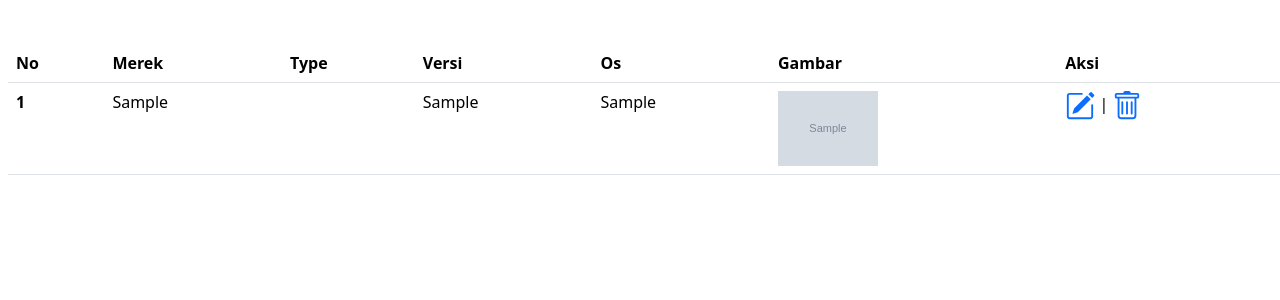
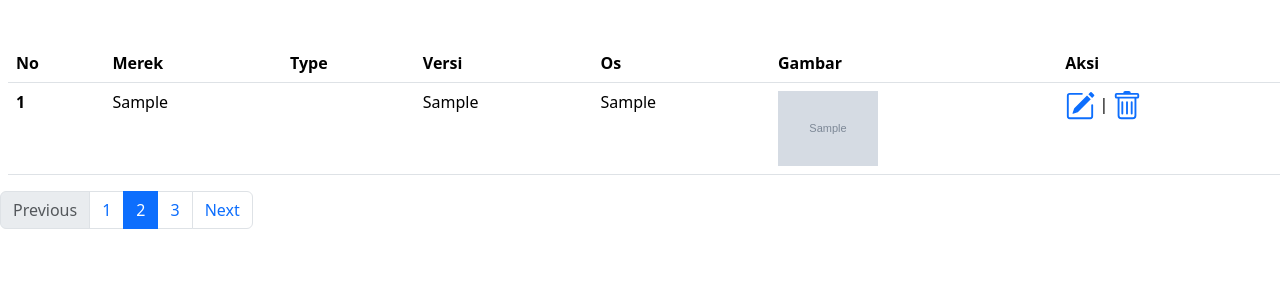
Before and after one commit to leonza26/Project_web, a PHP site: page / in a window 1280 px wide. Shown: the part 192-492 px from the top of the page. Run offline with PHP 8.4, Linux system fonts and the light colour scheme; the visitor is signed in with stand-in values (Sample User, id 1); tables that the repository leaves empty or names only in its code hold one stand-in row (values such as "Sample post"); grey boxes marked "Sample" are stand-in pictures.

Commit message:
add update

```diff
--- a/phpdasar/project_web/index.php
+++ b/phpdasar/project_web/index.php
@@ -9,7 +9,22 @@
 
 require "functions.php";
 
-$rekap = query("SELECT * FROM tb_smarphone");
+// membuat konfigurasi pagination
+
+$jumlah_data_perhalaman = 5;
+// fungsi count() agar menghitung jumlah array asossiatif
+$jumlah_data = count(query("SELECT * FROM tb_users"));
+// fungsi ceil agar membulatkan nilai ke atas
+$jumlahhalaman = ceil($jumlah_data / $jumlah_data_perhalaman);
+// memakai ternary operator
+$halamanAktif = ( isset($_GET["page"]) ) ? $_GET["page"] : 1;
+$awaldata = ( $jumlah_data_perhalaman / $halamanAktif) - $jumlah_data_perhalaman;
+
+
+// menampilakn seluruh data di database
+$rekap = query("SELECT * FROM tb_smarphone LIMIT $awaldata, $jumlah_data_perhalaman");
+
+
 
 // Membuat logika pencarian dan menimpa variabel $rekap
 
@@ -83,10 +98,26 @@
     <?php $i++ ?>
   <?php endforeach; ?>
 
-
   </tbody>
 </table>
 
+  <div class="text-center mt-3">
+    <nav aria-label="...">
+      <ul class="pagination">
+        <li class="page-item disabled">
+          <a class="page-link">Previous</a>
+        </li>
+        <li class="page-item"><a class="page-link" href="#">1</a></li>
+        <li class="page-item active" aria-current="page">
+          <a class="page-link" href="#">2</a>
+        </li>
+        <li class="page-item"><a class="page-link" href="#">3</a></li>
+        <li class="page-item">
+          <a class="page-link" href="#">Next</a>
+        </li>
+      </ul>
+    </nav>
+  </div>
 
 <script src="https://cdn.jsdelivr.net/npm/bootstrap@5.3.3/dist/js/bootstrap.bundle.min.js" integrity="sha384-YvpcrYf0tY3lHB60NNkmXc5s9fDVZLESaAA55NDzOxhy9GkcIdslK1eN7N6jIeHz" crossorigin="anonymous"></script>
 </body>
```
